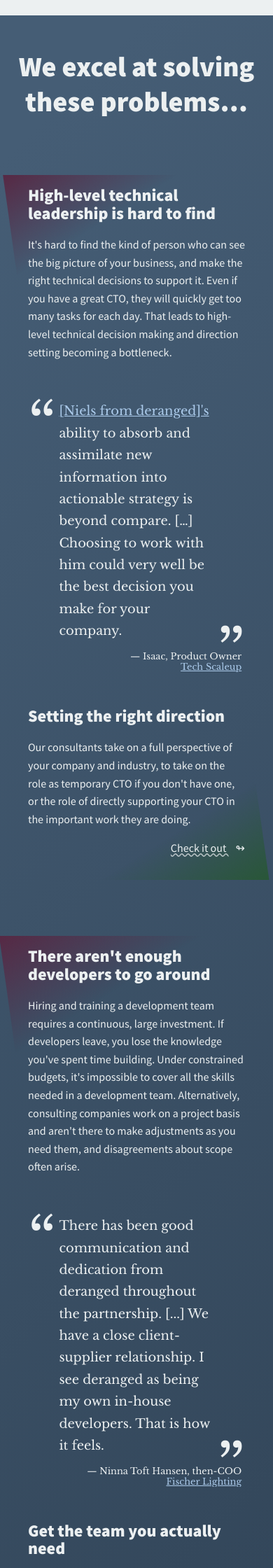
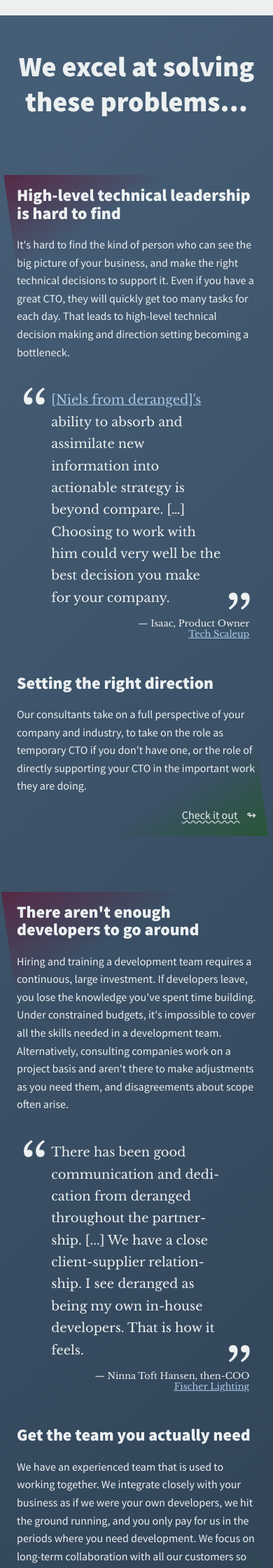
Before and after one commit to derangeddk/deranged.dk, a Jekyll site: the page built from index.html, in a window 390 px wide. Shown: the part 3391-5631 px from the top of the page at 70% size. Built offline with Jekyll 4.4.1, drawn with Linux system fonts in a browser that asks for light colours.

Commit message:
less horizontal padding on mobile devices

```diff
--- a/css/home.scss
+++ b/css/home.scss
@@ -637,7 +637,7 @@ permalink: /css/homestyle.css
   line-height: 1.6em;
 
   @media (max-width: 539px) {
-    padding: 1em;
+    padding: 1em 0 0;
   }
 
   &:after {
@@ -697,7 +697,7 @@ permalink: /css/homestyle.css
   margin-bottom: 3em;
 
   @media (max-width: 539px) {
-    padding: 0 1em;
+    padding: 0;
   }
 
   .quote-text {
```
